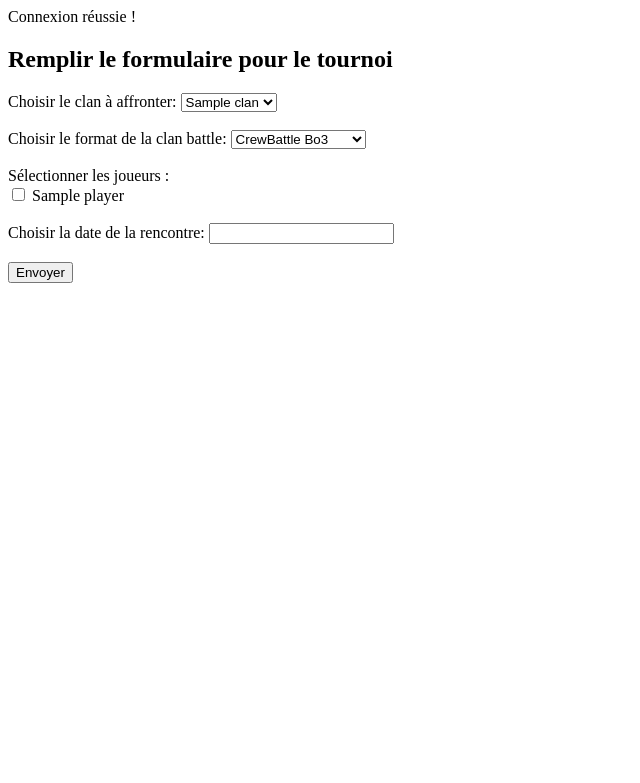
After one commit to Anton1P/OrganizedCrewBattle, a PHP site: page /OrganizedCrewBattle/askForm.php in a window 1280 px wide. The commit adds this page. Shown: the top 783 px of the page, without its empty margins (0-640 px from the left). Run offline with PHP 8.4, Linux system fonts and the light colour scheme; tables that the repository leaves empty or names only in its code hold one stand-in row (values such as "Sample post").

Commit message:
ajout du formulaire et connectivité avec la bdd table tournoi

```diff
--- a/APIBrawlhalla/setup.php
+++ b/APIBrawlhalla/setup.php
@@ -1,6 +1,4 @@
 <?php
-// Démarrer la session
-
 
 $username = $_SESSION['userData']['name'];
 $avatar = $_SESSION['userData']['avatar'];
--- a/AdminPanel.php
+++ b/AdminPanel.php
@@ -9,6 +9,7 @@
      echo $clan_id;
 
      include "./bddConnexion/bddConnexion.php";
+     include "./bddConnexion/loadData.php";
 
 ?>
 
@@ -65,7 +66,7 @@
                     echo "</table>";
                 ?>
 
-
+                    <a href="http://localhost/OrganizedCrewBattle/askForm.php">askForm</a>
 
 
 
--- /dev/null
+++ b/askForm.php
@@ -0,0 +1,95 @@
+<?php
+include "./bddConnexion/bddConnexion.php";
+?>
+
+
+<!DOCTYPE html>
+<html lang="fr">
+<head>
+    <meta charset="UTF-8">
+    <meta name="viewport" content="width=device-width, initial-scale=1.0">
+    <title>Formulaire de Tournoi</title>
+    <!-- Inclure une bibliothèque de date picker (comme jQuery UI ou flatpickr) -->
+    <link rel="stylesheet" href="https://cdnjs.cloudflare.com/ajax/libs/flatpickr/4.6.9/flatpickr.min.css">
+    <script src="https://cdnjs.cloudflare.com/ajax/libs/flatpickr/4.6.9/flatpickr.min.js"></script>
+</head>
+<body>
+
+<h2>Remplir le formulaire pour le tournoi</h2>
+
+<form action="bddConnexion/traitement_askForm.php" method="POST">
+
+    <!-- Liste déroulante (select) -->
+    <label for="clan_id">Choisir le clan à affronter:</label>
+    <select name="clan_id" id="clan_id">
+    <?php
+        // Récupérer les clans depuis la BDD
+        $query = "SELECT id_clan, nom_clan FROM clans";
+        $result = $conn->query($query);
+
+        // Si des résultats sont trouvés
+        if ($result->num_rows > 0) {
+            while ($row = $result->fetch_assoc()) {
+                // Afficher chaque clan dans une option du select
+                echo '<option value="' . $row['id_clan'] . '">' . $row['nom_clan'] . '</option>';
+            }
+        } else {
+            // Message d'erreur si aucun clan n'est trouvé
+            echo '<option value="">Aucun clan trouvé</option>';
+        }
+        ?>
+    </select>
+    <br><br>
+
+    <label for="format">Choisir le format de la clan battle:</label>
+    <select name="format" id="format">
+        <option value="1">CrewBattle Bo3  </option>
+        <option value="2">CrewBattle Bo5</option>
+        <option value="3">French CrewBattle</option>
+        <option value="4">Deutch CrewBattle</option>
+        <option value="5">English CrewBattle</option>
+        <!-- Ajouter plus d'options ici ou les récupérer dynamiquement de la base de données -->
+    </select>
+    <br><br>
+
+
+    <!-- Liste des cases à cocher avec les joueurs récupérés de la BDD -->
+    <label for="joueurs">Sélectionner les joueurs :</label><br>
+    <?php
+    $query = "SELECT id_player, player_name FROM players";
+    $result = $conn->query($query);
+    if ($result->num_rows > 0): ?>
+        <?php while ($row = $result->fetch_assoc()): ?>
+            <input type="checkbox" name="joueurs[]" value="<?php echo $row['id_player']; ?>">
+            <label for="joueur_<?php echo $row['id_player']; ?>"><?php echo $row['player_name']; ?></label><br>
+        <?php endwhile; ?>
+    <?php else: ?>
+        <p>Aucun joueur trouvé.</p>
+    <?php endif; ?>
+    <br>
+
+    <!-- Date Picker -->
+    <label for="date_rencontre">Choisir la date de la rencontre:</label>
+    <input type="text" id="date_rencontre" name="date_rencontre" class="date-picker">
+    <br><br>
+
+    <input type="submit" value="Envoyer">
+
+</form>
+
+<script>
+    // Initialiser le date picker avec l'heure, adapté au format DATETIME (Y-m-d H:i:s)
+    flatpickr(".date-picker", {
+        enableTime: true,         // Activer la sélection de l'heure
+        dateFormat: "Y-m-d H:i:S",  // Format compatible DATETIME (ex: 2024-09-26 14:30:00)
+        time_24hr: true           // Utiliser le format 24 heures
+    });
+</script>
+
+</body>
+</html>
+
+<?php
+// Fermer la connexion à la base de données
+$conn->close();
+?>
--- a/bddConnexion/bddConnexion.php
+++ b/bddConnexion/bddConnexion.php
@@ -13,7 +13,5 @@ if ($conn->connect_error) {
 }
 echo "Connexion réussie !";
 
-include "loadData.php";
-
 
 ?>
```
Also changed, not shown: bddConnexion/traitement_askForm.php (added, +71 -0 lines).
